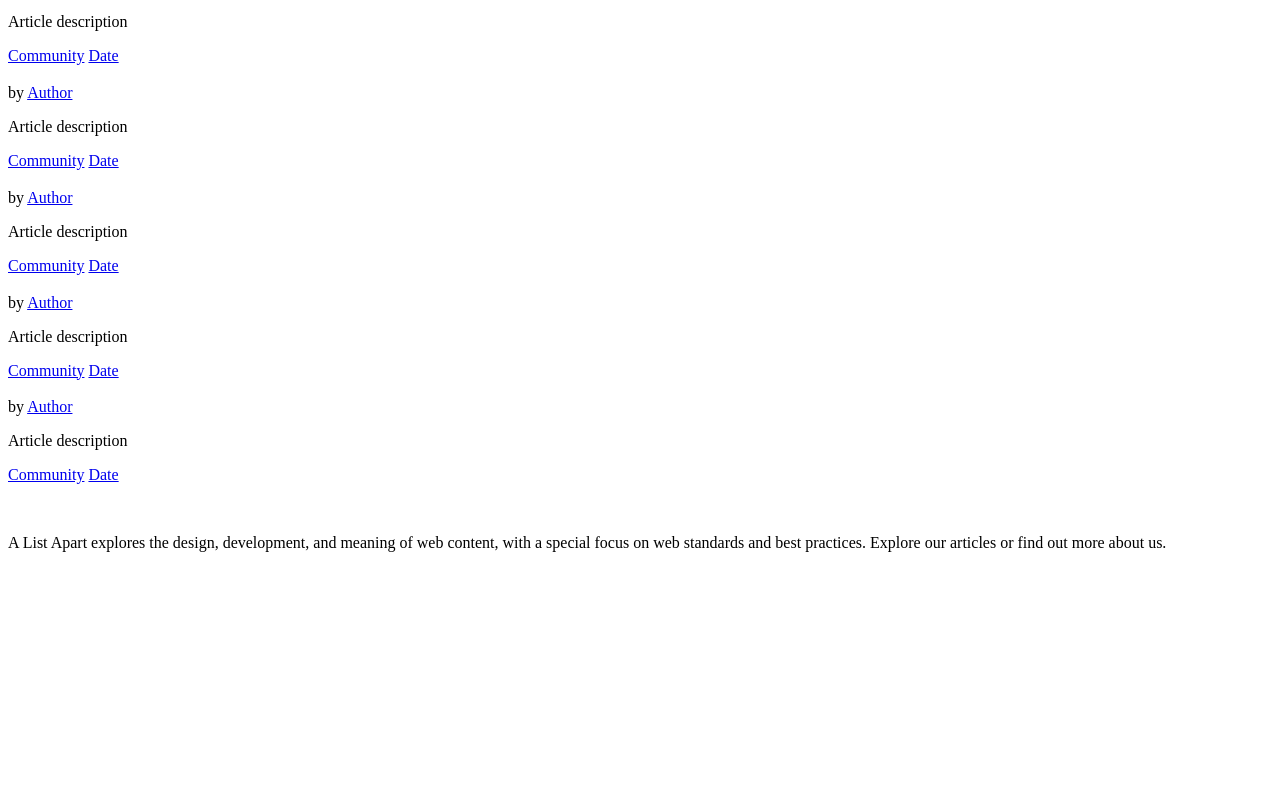
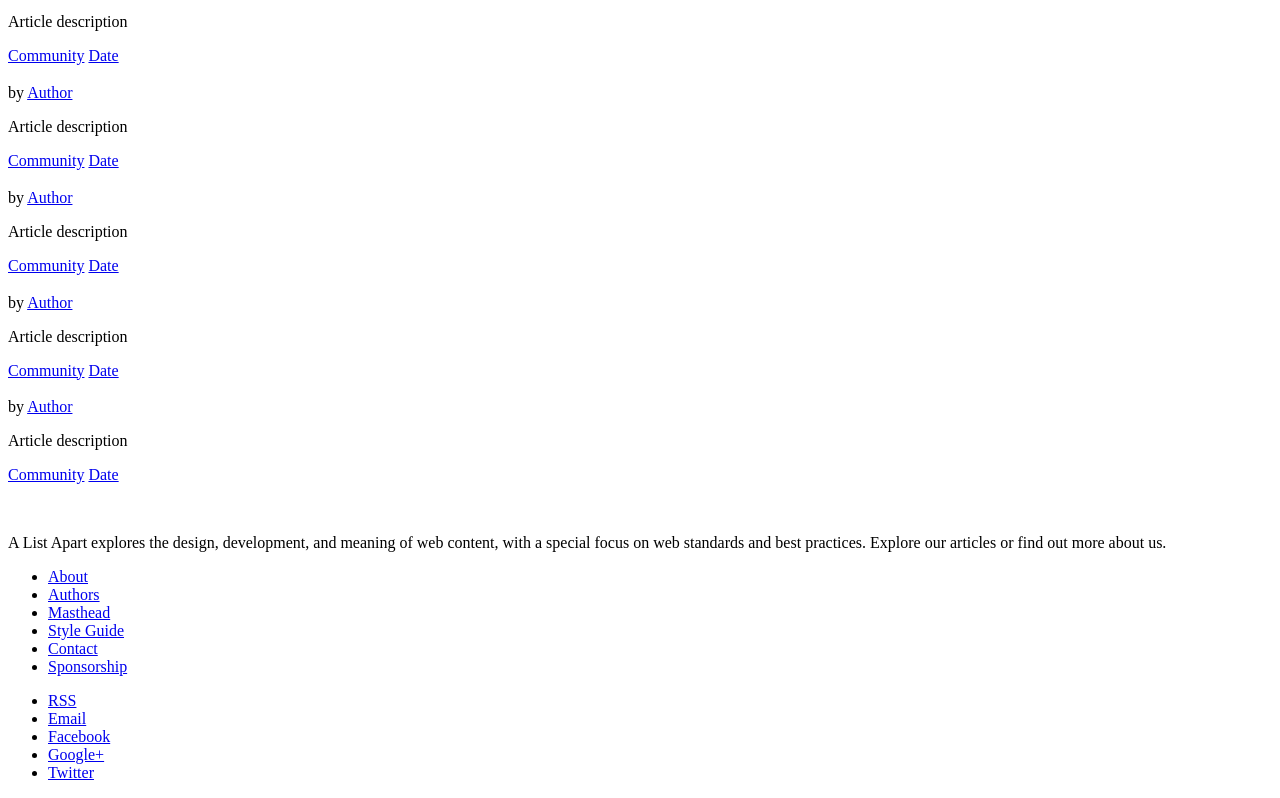
Before and after one commit to cece24/html-layout, a plain HTML site: page index.html in a window 1280 px wide. Shown: the part 1172-1970 px from the top of the page. Before the commit the page ends 1740 px from the top, so only its background shows below. Drawn offline with Linux system fonts and the light colour scheme.

Commit message:
Footer - add nav bar for website links and social media links

```diff
--- a/index.html
+++ b/index.html
@@ -165,7 +165,22 @@
 
     <footer>
       <nav>
+        <ul>
+          <li><a href="#">About</a></li>
+          <li><a href="#">Authors</a></li>
+          <li><a href="#">Masthead</a></li>
+          <li><a href="#">Style Guide</a></li>
+          <li><a href="#">Contact</a></li>
+          <li><a href="#">Sponsorship</a></li>
+        </ul>
 
+        <ul>
+          <li><a href="#">RSS</a></li>
+          <li><a href="#">Email</a></li>
+          <li><a href="#">Facebook</a></li>
+          <li><a href="#">Google+</a></li>
+          <li><a href="#">Twitter</a></li>
+        </ul>
       </nav>
 
       <section>
```
